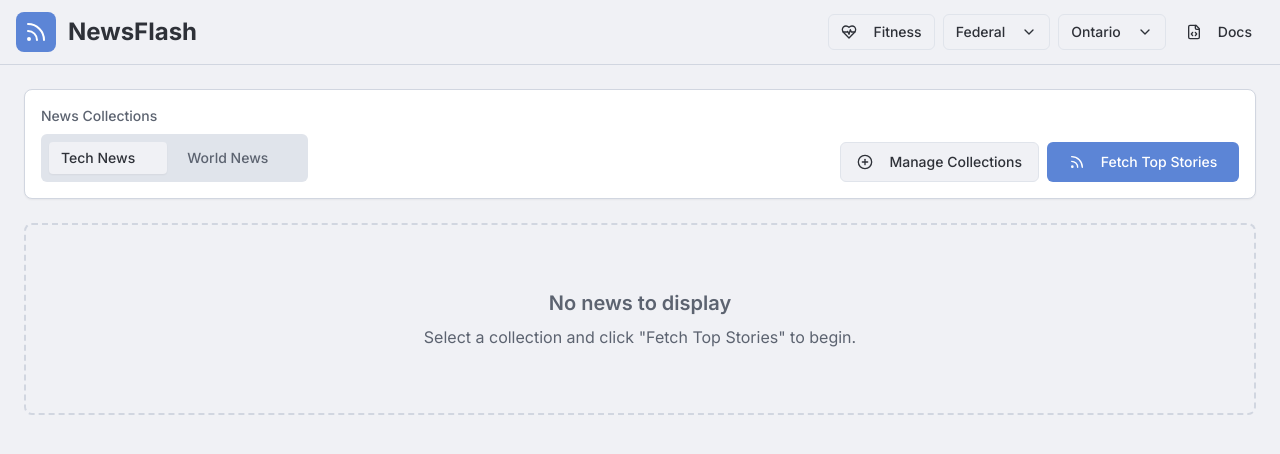
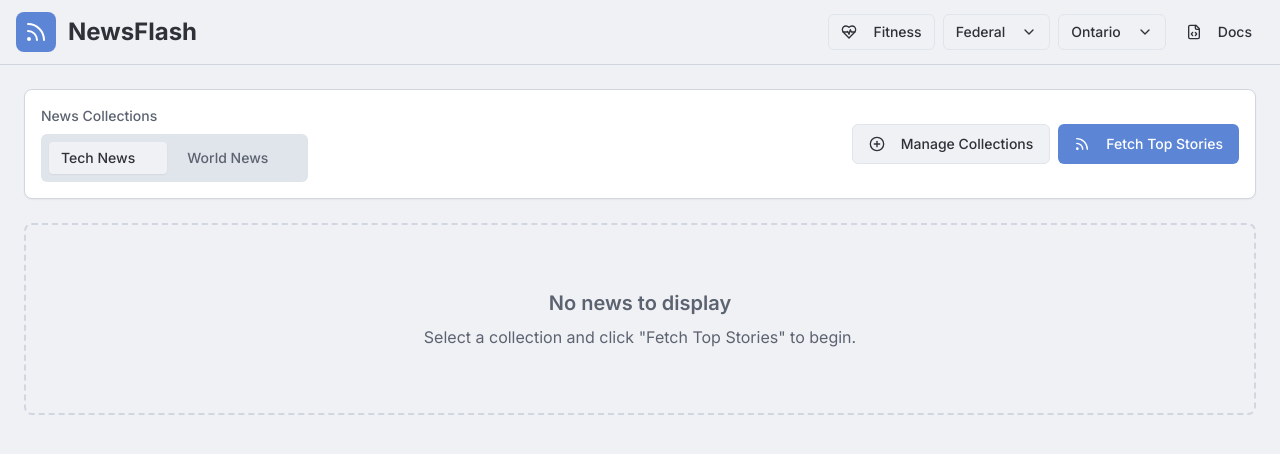
Before and after one commit to papaloui/NewsFlash, a Next.js app: page / in a window 1280 px wide. Shown: the top 454 px of the page. Built offline with nearby package versions, Linux system fonts and the light colour scheme; what @genkit-ai/googleai, genkit would draw is missing.

Commit message:
The news collections box, with the manage collections and fetch tops sto

```diff
--- a/src/components/app/feed-manager.tsx
+++ b/src/components/app/feed-manager.tsx
@@ -102,7 +102,7 @@ export function FeedManager({ collections, setCollections, selectedCollectionId,
           )}
         </div>
 
-        <div className="flex items-center gap-2 flex-shrink-0 self-end">
+        <div className="flex flex-col sm:flex-row items-stretch sm:items-center gap-2 flex-shrink-0">
           <Dialog open={dialogOpen} onOpenChange={setDialogOpen}>
             <DialogTrigger asChild>
               <Button variant="outline" onClick={() => handleOpenDialog()}>
@@ -154,7 +154,7 @@ export function FeedManager({ collections, setCollections, selectedCollectionId,
             </DialogContent>
           </Dialog>
 
-          <Button onClick={onFetch} disabled={isFetching || !selectedCollectionId} className="w-48">
+          <Button onClick={onFetch} disabled={isFetching || !selectedCollectionId}>
             {isFetching ? <Loader2 className="mr-2 h-4 w-4 animate-spin" /> : <Rss className="mr-2 h-4 w-4" />}
             {isFetching ? (fetchingStatus || 'Fetching...') : 'Fetch Top Stories'}
           </Button>
```
